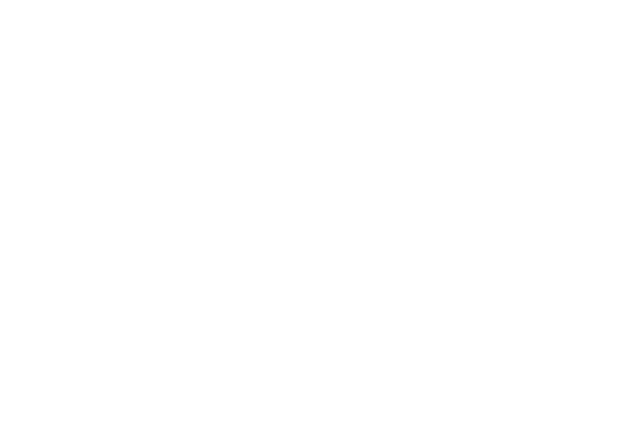
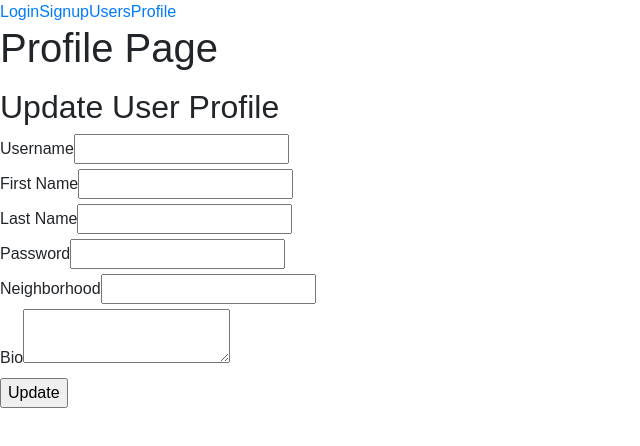
Before and after one commit to severejetlag/seca-project-3, a React (Create React App) app in the folder ui/: page /profile in a window 1280 px wide. Shown: the top 446 px of the page, without its empty margins (0-640 px from the left). Built offline with nearby package versions, Linux system fonts and the light colour scheme.

Commit message:
All user information is displaying properly on the users profile page. Currently both displaying information and the edit fields.

```diff
--- a/ui/src/App.js
+++ b/ui/src/App.js
@@ -4,6 +4,7 @@ import Login from './components/Login'
 import axios from 'axios'
 import UsersPage from './components/UsersPage'
 import Signup from './components/Signup'
+import ProfilePage from './components/ProfilePage'
 
 class App extends Component {
   state = {
@@ -32,6 +33,10 @@ class App extends Component {
     }
   }
 
+  updateUser = async (userInfo) =>{
+    console.log(userInfo)
+  }
+
   toggleAdminLogin = (isAdmin) => {
     this.setState({adminUser: isAdmin})
   }
@@ -56,12 +61,20 @@ class App extends Component {
         adminUser={this.state.adminUser}
       />)
 
+    const ProfilePageComponent = () => (
+      <ProfilePage
+        currentUser={this.state.currentUser}
+        updateUser={this.updateUser}
+      />
+    )
+
     return (
       <Router>
         <Switch>
           <Route exact path='/' render={LoginComponent}/>
           <Route exact path='/signup' render={SignupComponent}/>
           <Route exact path='/userslist' render={UsersPageCompoment}/>
+          <Route exact path='/profile' render={ProfilePageComponent}/>
         </Switch>
       </Router>
     );
--- a/ui/src/components/ProfilePage.js
+++ b/ui/src/components/ProfilePage.js
@@ -1,12 +1,31 @@
 import React, {Component} from 'react'
+import ProfilePageContent from './ProfilePageContent'
+import ProfilePageEditForm from './ProfilePageEditForm'
+import Nav from './Nav'
 
 class ProfilePage extends Component{
+  state = {
+    editIsActive: false
+  }
   render(){
-
 
     return(
       <div>
+        <Nav/>
         <h1>Profile Page</h1>
+        <ProfilePageContent
+          userName={this.props.currentUser.userName}
+          firstName={this.props.currentUser.firstName}
+          lastName={this.props.currentUser.lastName}
+          neighborhood={this.props.currentUser.neighborhood}
+          bio={this.props.currentUser.bio}
+        />
+
+        <ProfilePageEditForm
+          currentUser={this.props.currentUser}
+          updateUser={this.props.updateUser}
+        />
+
       </div>
     )
   }
--- a/ui/src/components/ProfilePageContent.js
+++ b/ui/src/components/ProfilePageContent.js
@@ -1,6 +1,6 @@
 import React from 'react'
 
-const ProfilePageContent = props =>{
+const ProfilePageContent = props => {
   return(
     <div>
       <h1>{props.userName}</h1>
--- a/ui/src/components/ProfilePageEditForm.js
+++ b/ui/src/components/ProfilePageEditForm.js
@@ -2,15 +2,63 @@ import React, {Component} from 'react'
 
 class ProfilePageEditForm extends Component{
   state={
-    updatedUserInfo:{
+    userInfo:{
       ...this.props.currentUser
     }
   }
+
+  handleChange = (event) => {
+    const attributeToChange = event.target.name
+    const newValue = event.target.value
+
+    const updatedUserInfo = { ...this.state.userInfo }
+    updatedUserInfo[attributeToChange] = newValue
+    this.setState({ userInfo: updatedUserInfo })
+  }
+
+  handleSubmit = (event) => {
+    event.preventDefault()
+    this.props.updateUser(this.state.userInfo)
+  }
+
   render(){
     return(
       <div>
-        <form action="">
+        <h2>Update User Profile</h2>
+        <form onSubmit={this.handleSubmit} id='signup-form'>
+          <div>
+            <label htmlFor="userName">Username</label>
+            <input name="userName" type="text" value={this.state.userInfo.userName} onChange={this.handleChange} />
+          </div>
 
+          <div>
+            <label htmlFor="firstName">First Name</label>
+            <input name="firstName" type="text" value={this.state.userInfo.firstName} onChange={this.handleChange} />
+          </div>
+
+          <div>
+            <label htmlFor="lastName">Last Name</label>
+            <input name="lastName" type="text" value={this.state.userInfo.lastName} onChange={this.handleChange} />
+          </div>
+
+          <div>
+            <label htmlFor="password">Password</label>
+            <input name="password" type="password" value={this.state.userInfo.password} onChange={this.handleChange} />
+          </div>
+
+          <div>
+            <label htmlFor="neighborhood">Neighborhood</label>
+            <input name="neighborhood" type="text" value={this.state.userInfo.neighborhood} onChange={this.handleChange} />
+          </div>
+
+          <div>
+            <label htmlFor="bio">Bio</label>
+            <textarea name="bio" type="text" value={this.state.userInfo.bio} onChange={this.handleChange} />
+          </div>
+
+          <div>
+            <input id='login-submit' type='submit' value='Update'/>
+          </div>
         </form>
       </div>
     )
```
